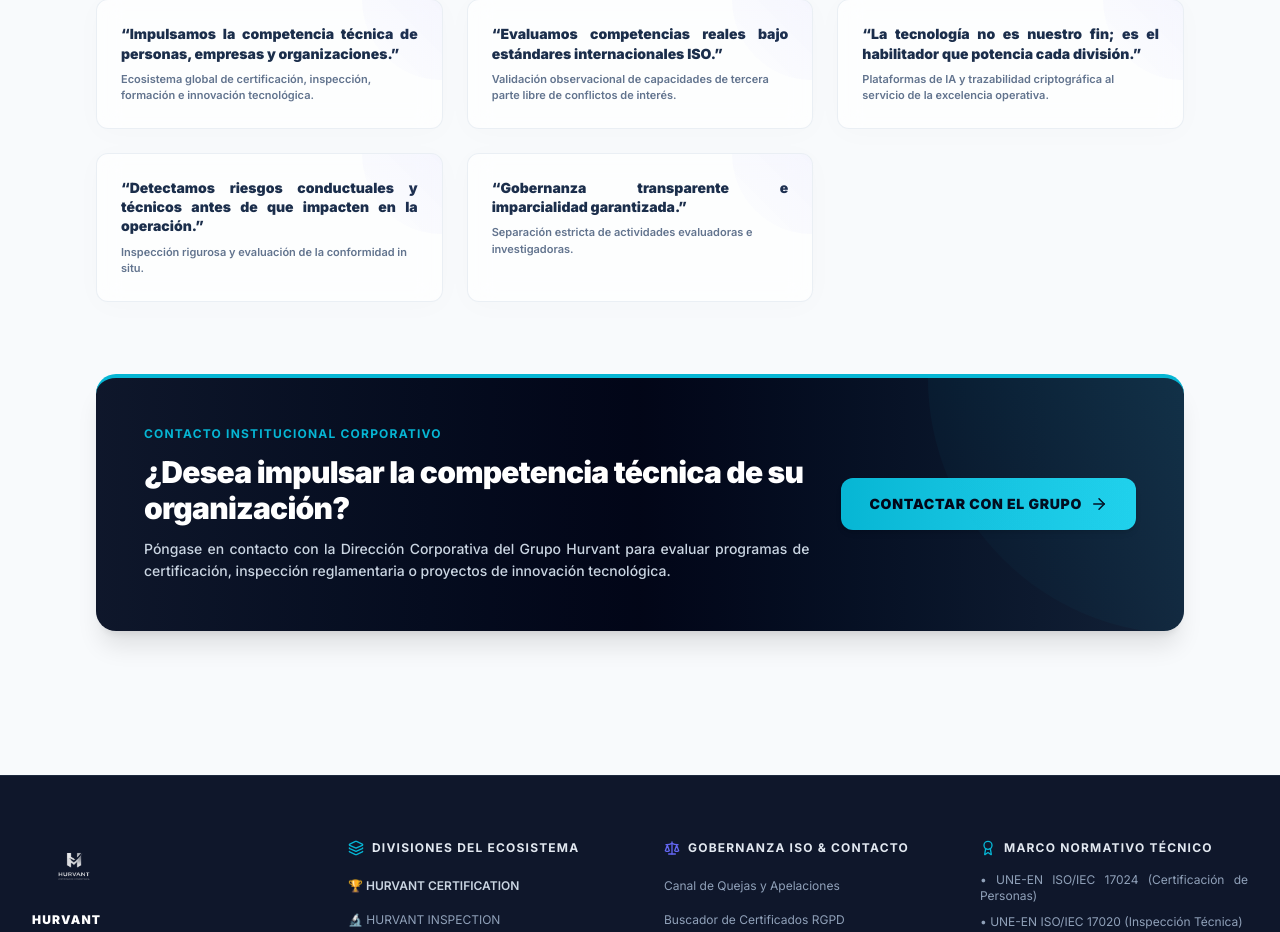
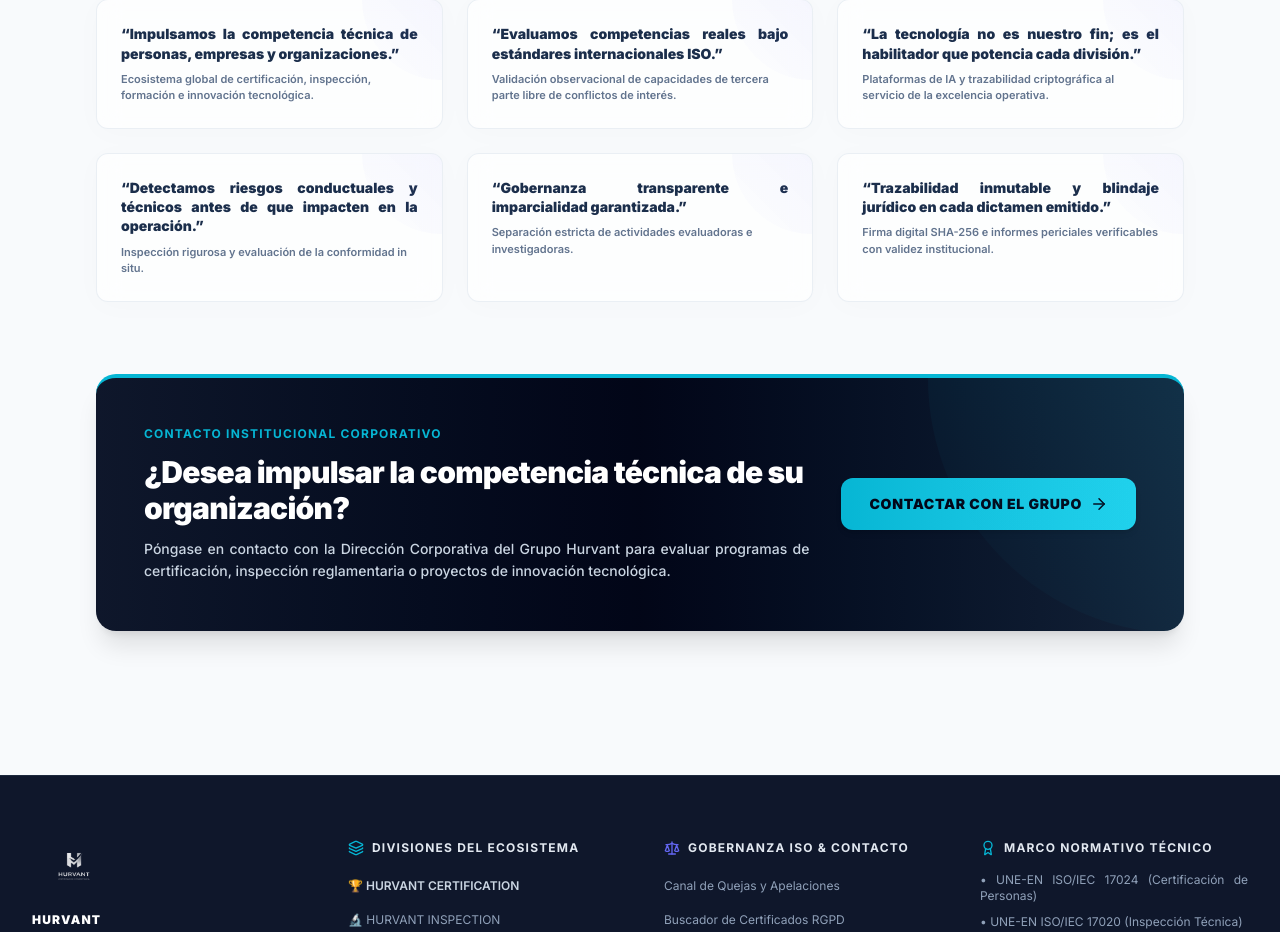
Before and after one commit to Triflonco/Hurvant-Certification, a React (Vite) app: page / in a window 1280 px wide. Shown: the part 5929-6861 px from the top of the page. Built offline with nearby package versions, Linux system fonts and the light colour scheme.

Commit message:
feat: anadir 6º pilar estrategico para simetria 2x3 en comunicacion institucional

```diff
--- a/src/components/HomeHero.jsx
+++ b/src/components/HomeHero.jsx
@@ -138,6 +138,10 @@
     {
       text: '“Gobernanza transparente e imparcialidad garantizada.”',
       sub: 'Separación estricta de actividades evaluadoras e investigadoras.'
+    },
+    {
+      text: '“Trazabilidad inmutable y blindaje jurídico en cada dictamen emitido.”',
+      sub: 'Firma digital SHA-256 e informes periciales verificables con validez institucional.'
     }
   ];
 
```
